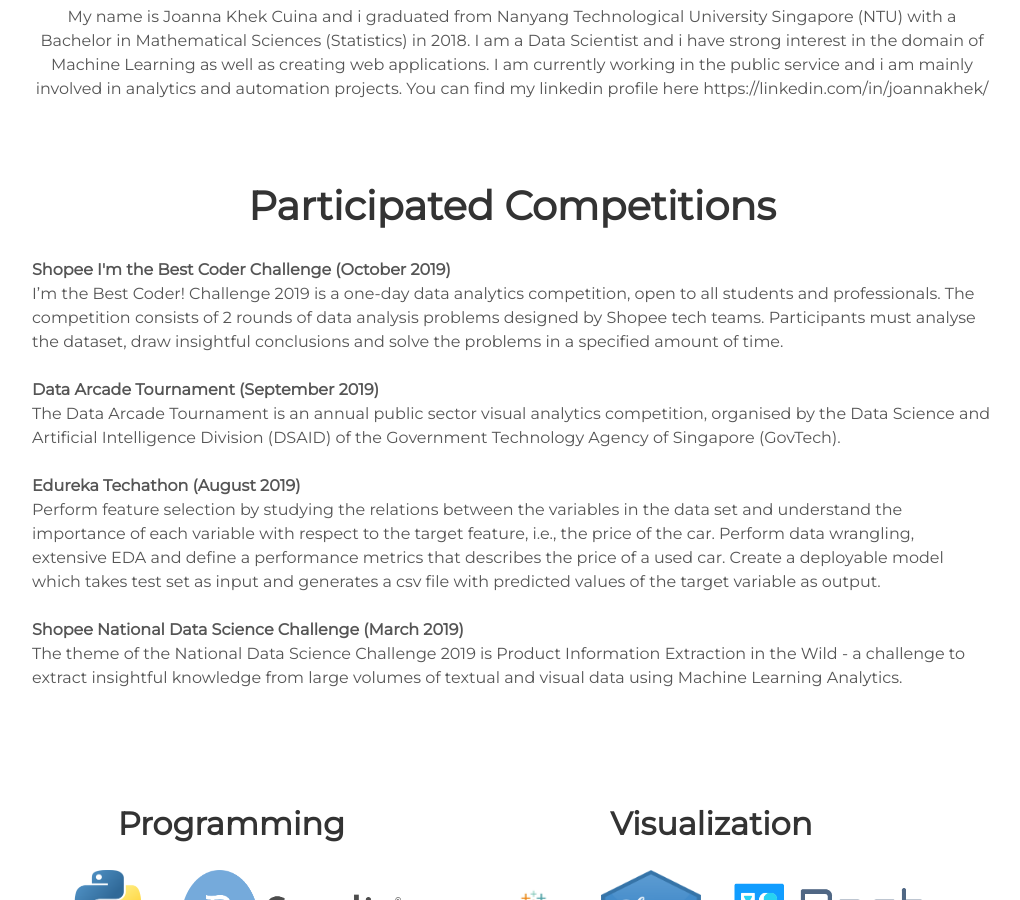
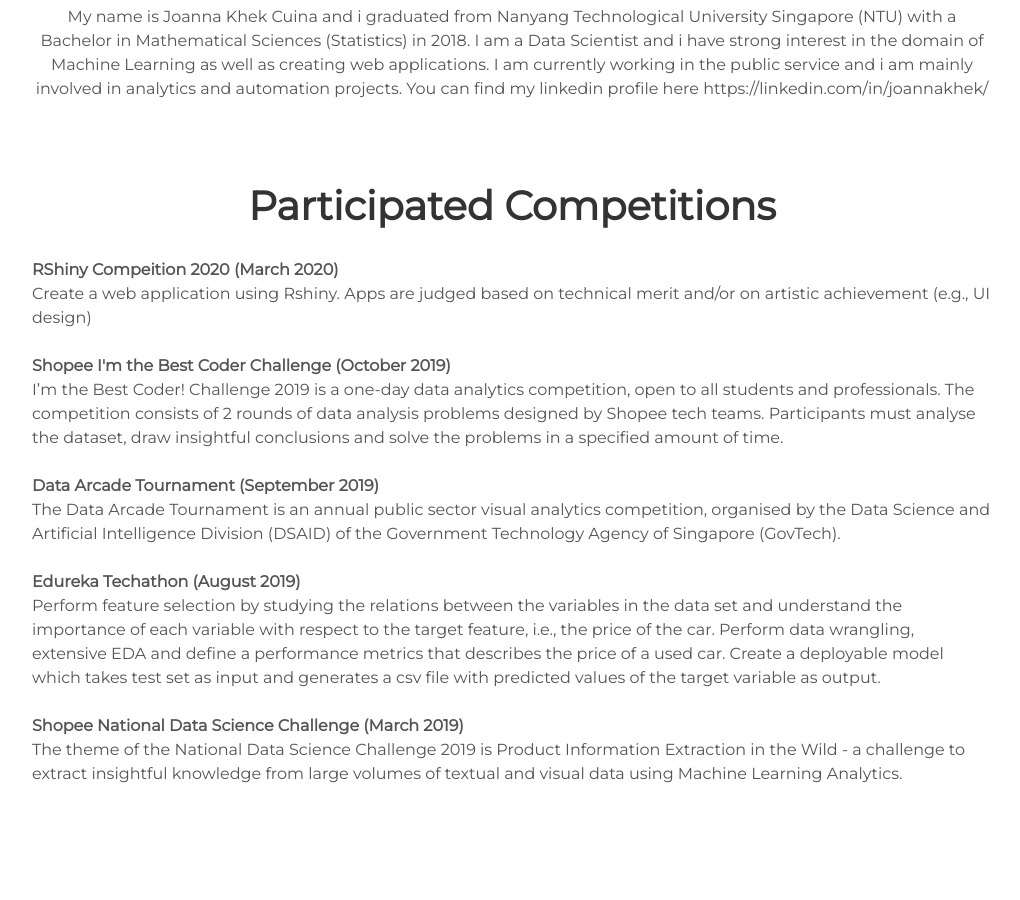
Before and after one commit to Joanna-Khek/joanna-khek.github.io, a Jekyll site: the page built from index.html, in a window 1280 px wide and 900 px high, scrolled down 1052 px. Shown: the whole window, without its empty margins (128-1148 px from the left). Built offline with Jekyll 4.4.1, drawn with Linux system fonts in a browser that asks for light colours.

Commit message:
upload image

```diff
--- a/_includes/about.html
+++ b/_includes/about.html
@@ -6,6 +6,12 @@
   <div class="user-competitions">
    <h1><center> Participated Competitions</center></h1>
     <p>
+      <strong>RShiny Compeition 2020 (March 2020)</strong>
+      <br />
+      Create a web application using Rshiny. Apps are judged based on technical merit and/or on artistic achievement (e.g., UI design)
+      <br />
+      <br />
+
       <strong>Shopee I'm the Best Coder Challenge (October 2019)</strong>
       <br />
       I’m the Best Coder! Challenge 2019 is a one-day data analytics competition, open to all students and professionals. The competition consists of 2 rounds of data analysis problems designed by Shopee tech teams. Participants must analyse the dataset, draw insightful conclusions and solve the problems in a specified amount of time.
```
Also changed, not shown: assets/img/hive.jpg (added).
